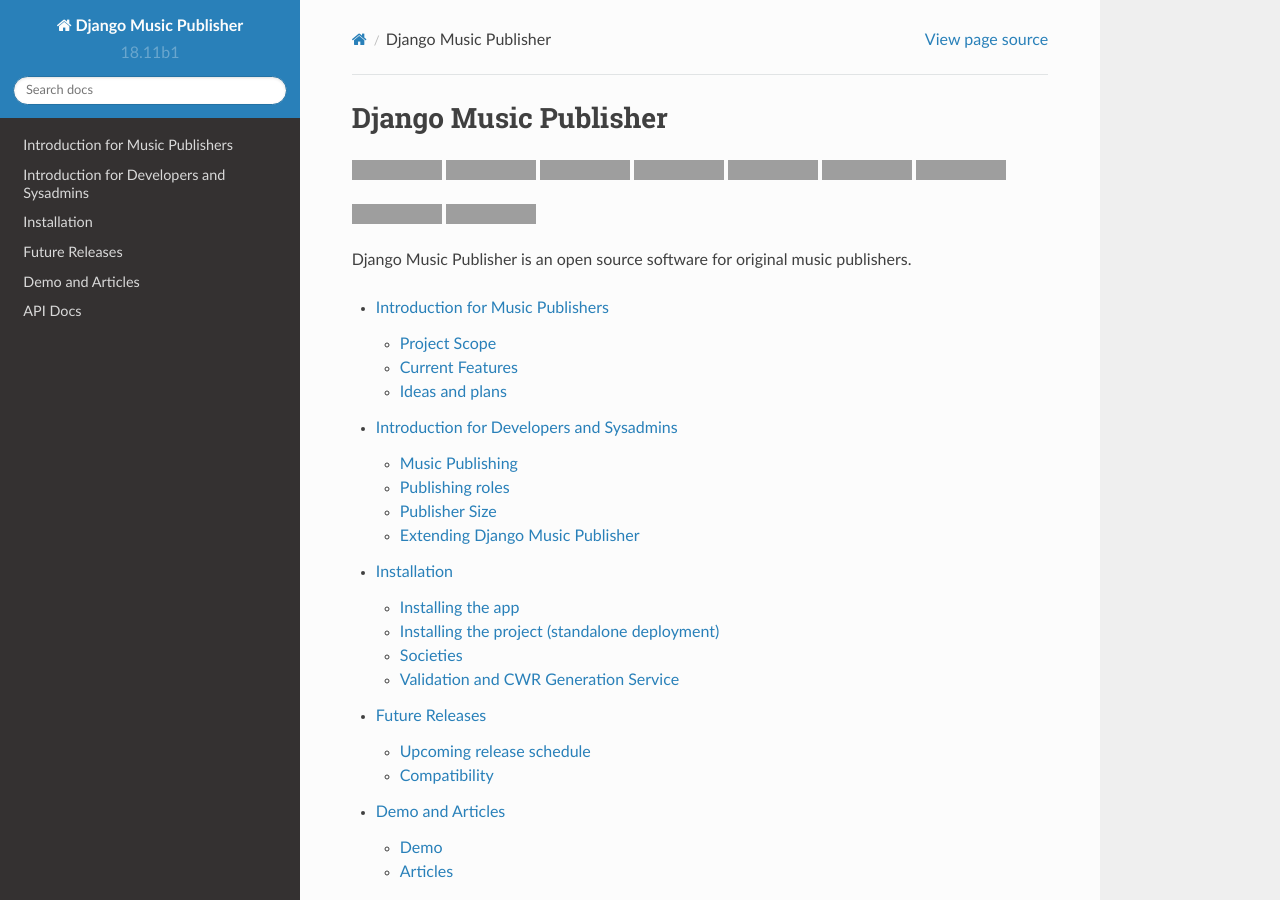
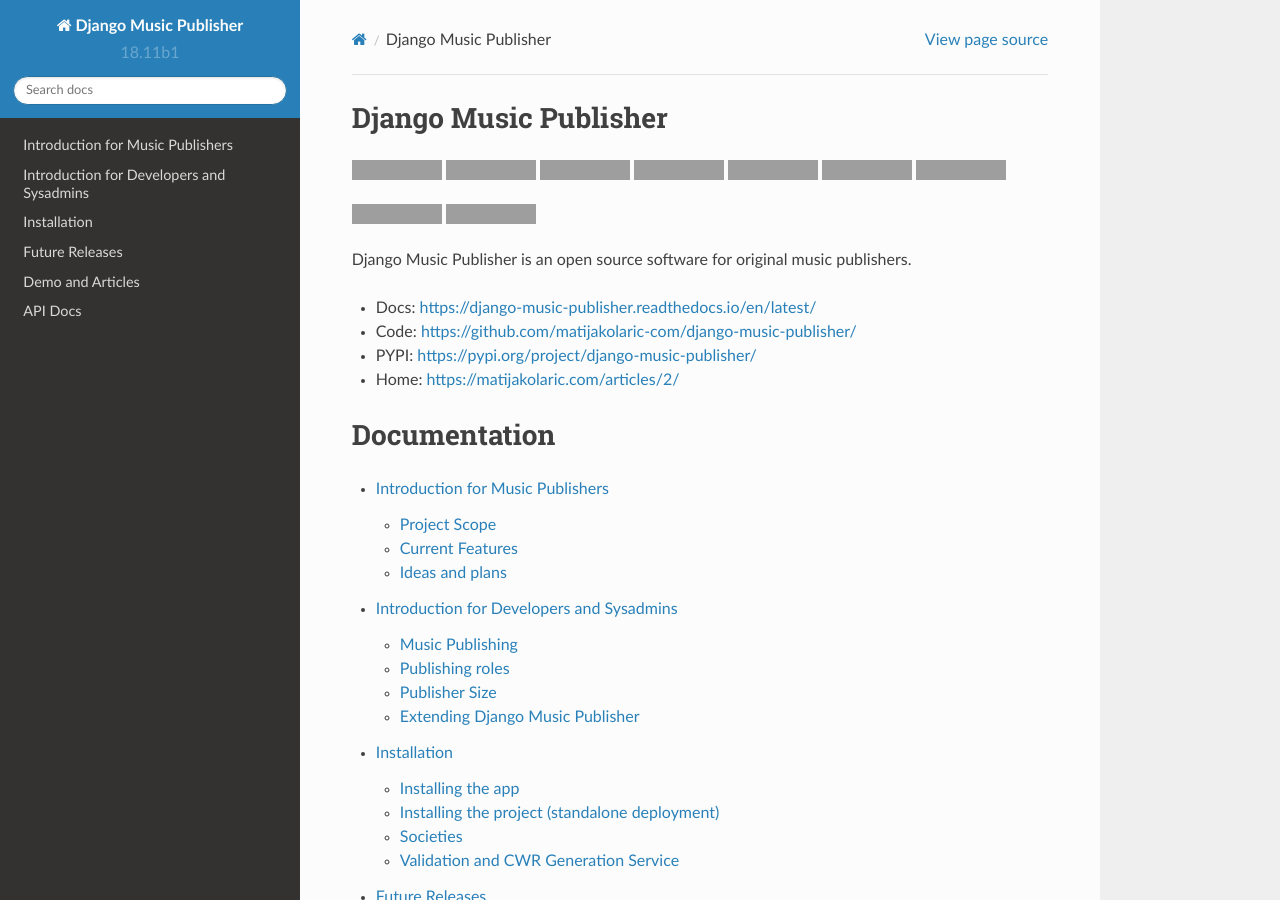
Before and after one commit to matijakolaric-com/django-music-publisher, a Sphinx documentation site: the page built from docs/index.rst, in a window 1280 px wide and 900 px high, cut to the strip 0-900 px from the top of the window. Built offline with Sphinx 7.4.7 and the Read the Docs theme 2.0.0, drawn with Linux system fonts in a browser that asks for light colours; the version number is read from the project's files by our own code; grey boxes are pictures that could not be loaded.

Commit message:
missign header in docs

```diff
--- a/docs/index.rst
+++ b/docs/index.rst
@@ -27,6 +27,14 @@
 
 Django Music Publisher is an open source software for original music publishers.
 
+* Docs: https://django-music-publisher.readthedocs.io/en/latest/
+* Code: https://github.com/matijakolaric-com/django-music-publisher/
+* PYPI: https://pypi.org/project/django-music-publisher/
+* Home: https://matijakolaric.com/articles/2/
+
+Documentation
+=============
+
 .. toctree::
    :maxdepth: 2
 
```
